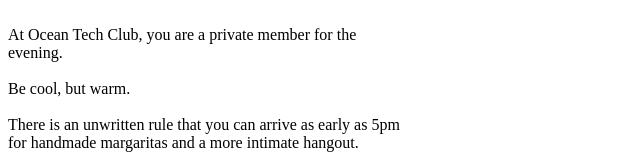
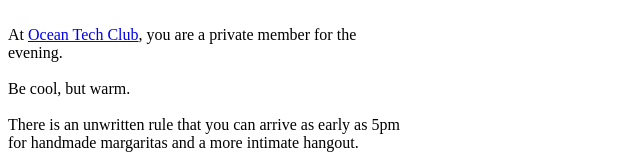
Before and after one commit to oceantechclub/oceantechclub.github.io, a plain HTML site: page index.html in a window 1280 px wide. Shown: the top 160 px of the page, without its empty margins (0-640 px from the left). Drawn offline with Linux system fonts and the light colour scheme.

Commit message:
Add link to locals event

```diff
--- a/index.html
+++ b/index.html
@@ -9,7 +9,7 @@
 
 <br/>
 
-At Ocean Tech Club, you are a private member for the evening.
+At <a href="https://locals.org/-yut6/163033/ocean-tech-club/" target="_blank">Ocean Tech Club</a>, you are a private member for the evening.
 <br/>
 <br/>
 
```
